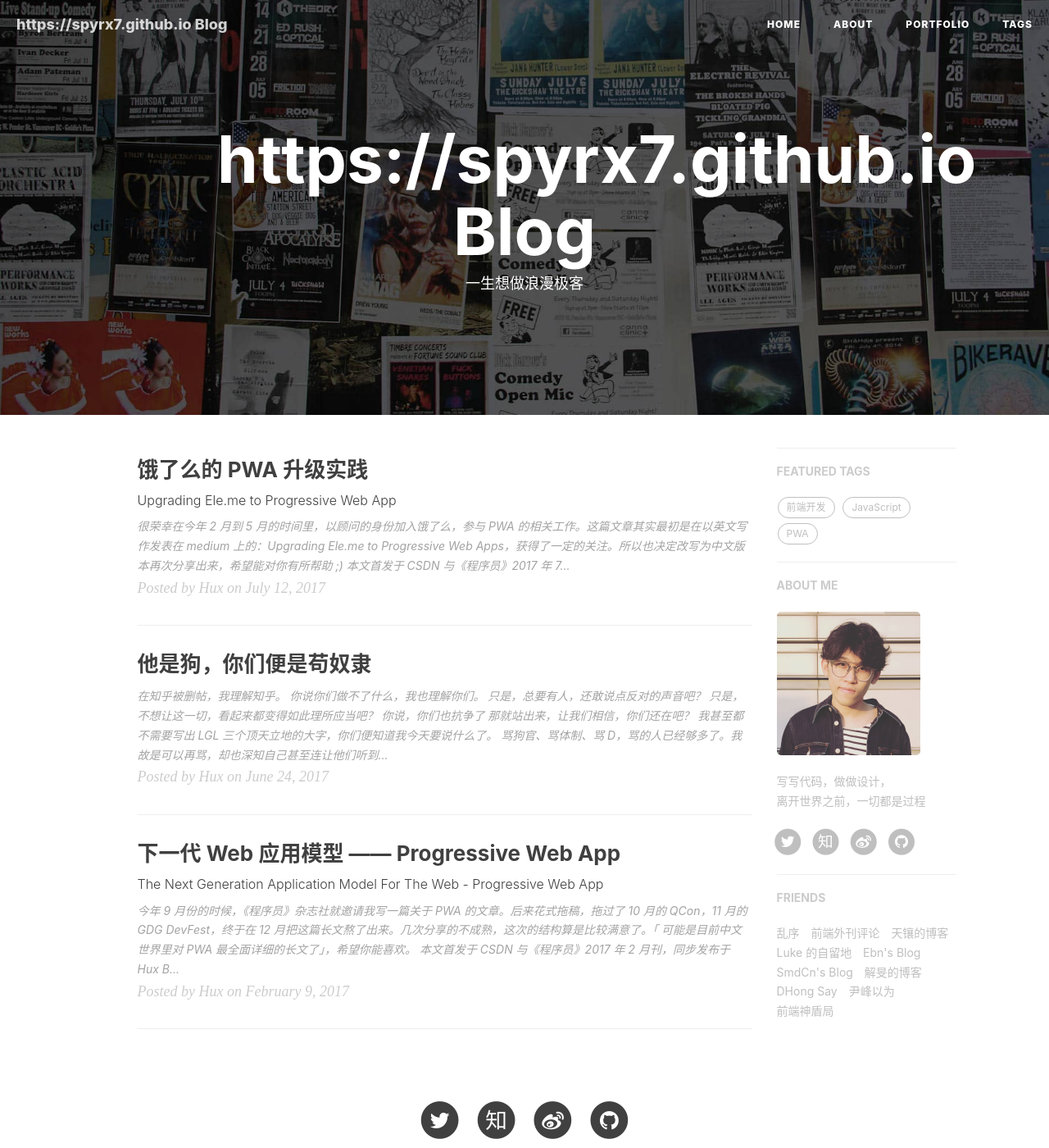
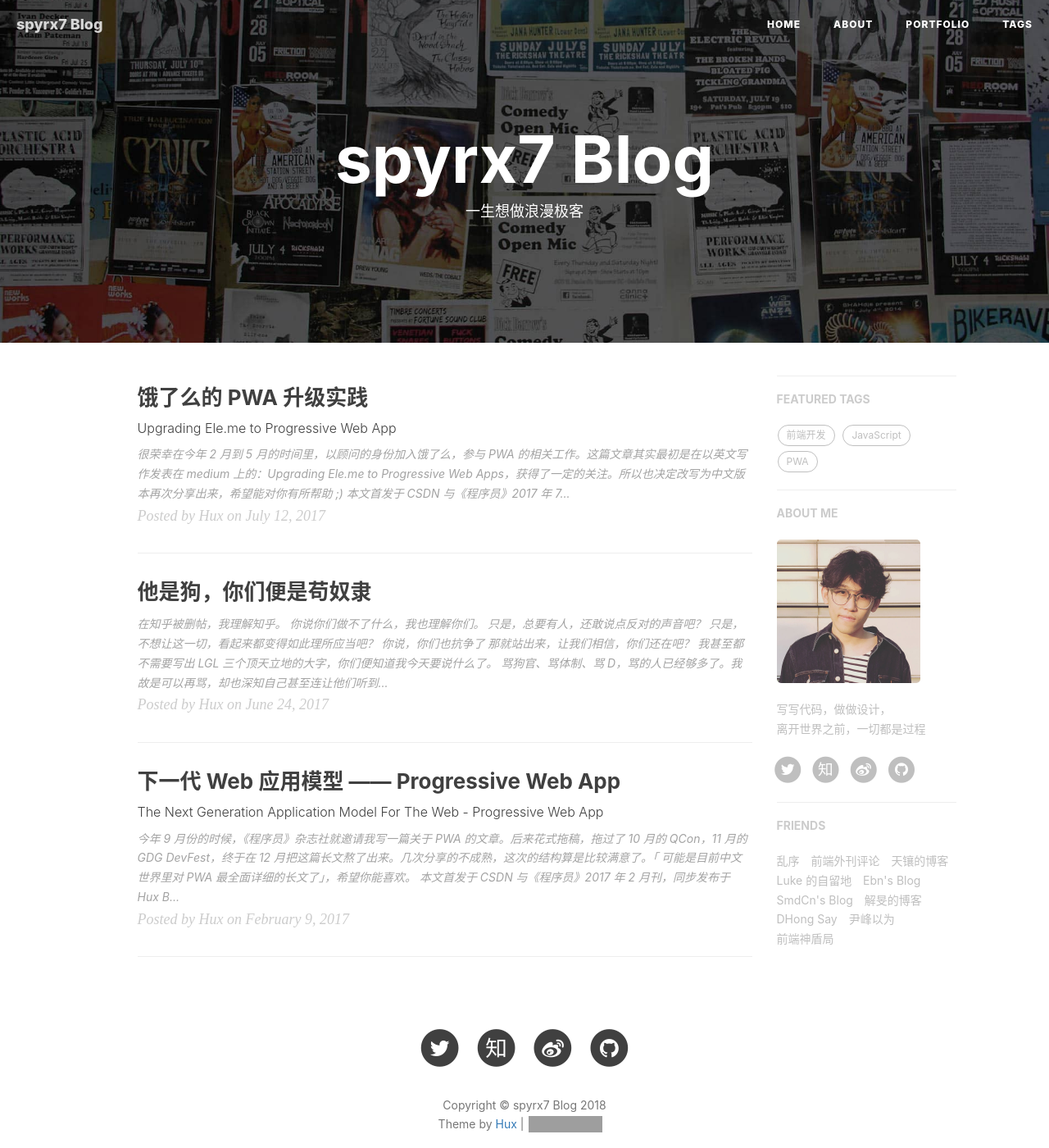
Before and after one commit to spyrx7/spyrx7.github.io, a Jekyll site: the page built from index.html, in a window 1280 px wide and 1400 px high. Shown: the whole window at 82% size. Built offline with Jekyll 4.4.1, drawn with Linux system fonts in a browser that asks for light colours; nearby versions of some CDN libraries; the list of posts is cut into pages by our own code; comment, search, counter and statistics services are not loaded; some of the changed text lies outside the part shown; grey boxes are pictures that could not be loaded.

Commit message:
删除CNAME

```diff
--- a/CNAME
+++ /dev/null
@@ -1 +0,0 @@
-https://spyrx7.github.io
--- a/_config.yml
+++ b/_config.yml
@@ -1,5 +1,5 @@
 # Site settings
-title: https://spyrx7.github.io Blog
+title: spyrx7 Blog
 SEOTitle: 如此如此 | Hux Blog
 header-img: img/home-bg.jpg
 email: spyhanfeng@qq.com
@@ -61,7 +61,7 @@
 
 # Google Analytics
 ga_track_id: 'UA-49627206-1'            # Format: UA-xxxxxx-xx
-ga_domain: huangxuan.me
+ga_domain: junjianliu.cn
 
 
 
```
